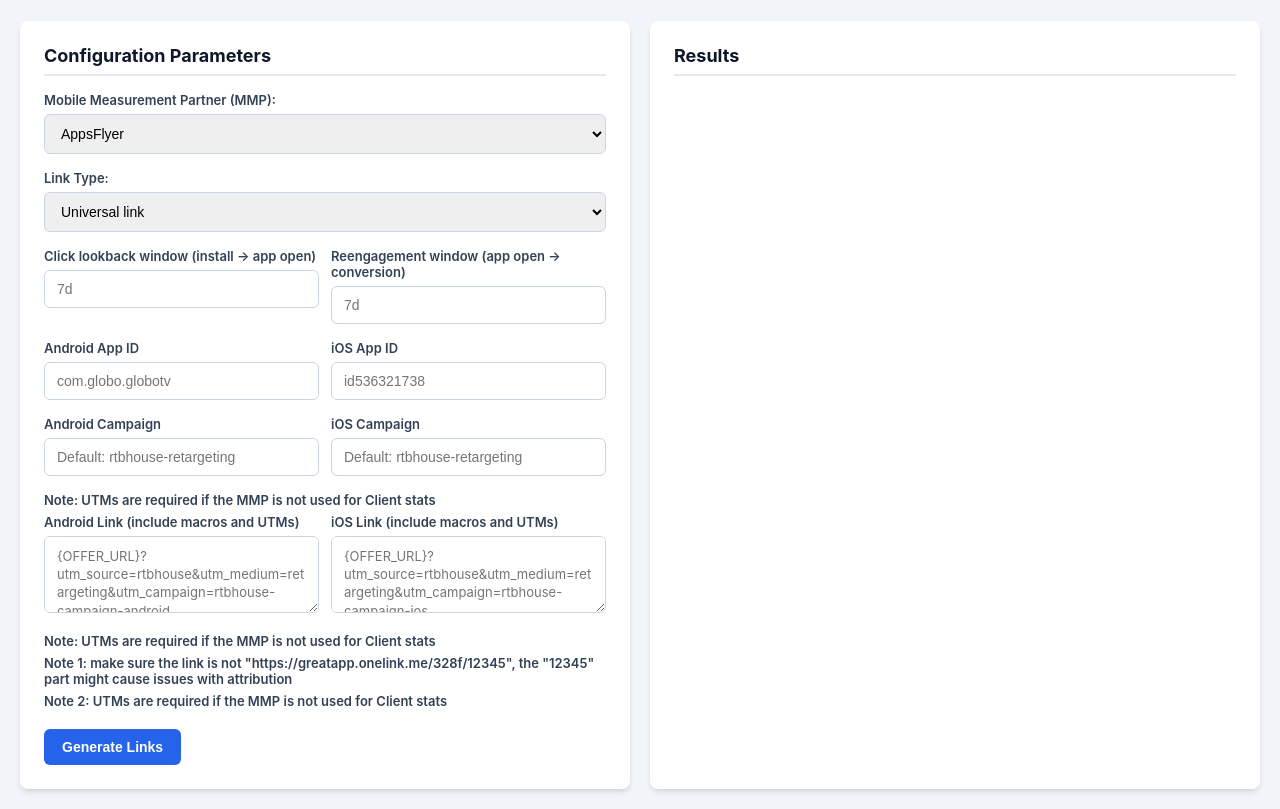
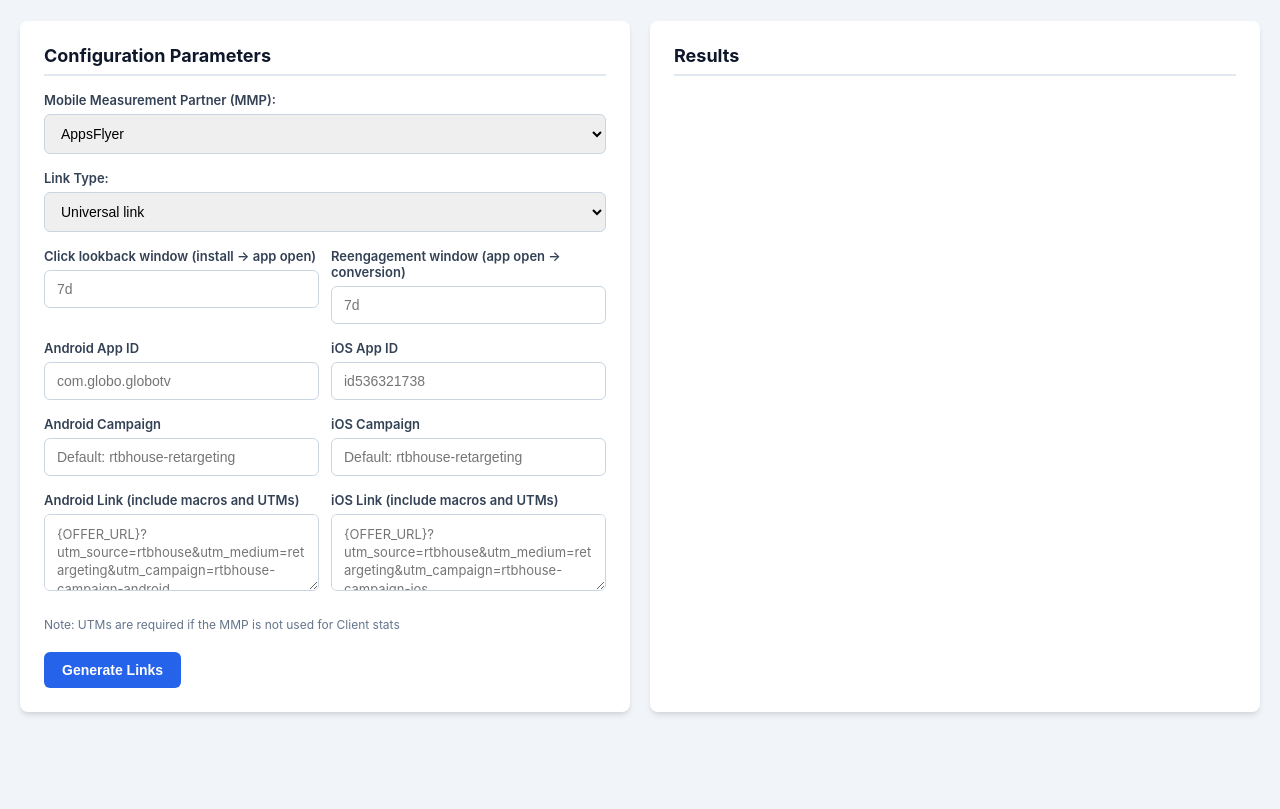
Before and after one commit to mariporto13/inapp-link-builder, a plain HTML site: page index.html in a window 1280 px wide. Shown: the part 85-894 px from the top of the page. After the commit the page ends 817 px from the top, so only its background shows below. Drawn offline with Linux system fonts and the light colour scheme.

Commit message:
Update all

```diff
--- a/app.js
+++ b/app.js
@@ -62,7 +62,8 @@
       'mmpADJ',
       'deeplinkSNG',
       'mmpSNG',
-    ].includes(type) ? 'grid' : 'none';
+    ].includes(type) ? 'block' : 'none';
+
     redirectGroup.style.display = [
       'universalAF',
       'mmpAF',
@@ -70,7 +71,8 @@
       'mmpADJ',
       'universalSNG',
       'mmpSNG',
-    ].includes(type) ? 'grid' : 'none';
+    ].includes(type) ? 'block' : 'none';
+
     onelinkGroup.style.display = ['oneLinkAF'].includes(type) ? 'block' : 'none';
   }
 
@@ -138,11 +140,11 @@
       case 'deeplinkAF':
         resultsContainer.appendChild(createResultBlock(
           'Android:',
-          `https://app.appsflyer.com/${androidId}?pid=rtbhouse_int&c=${androidC}&af_click_lookback={IMPRESSION_HASH}-{TIMESTAMP}-{CAMPAIGN_HASH}&af_reengagement_window=FALSE&is_retargeting=true&advertising_id={ANDROID_ADVERTISING_ID}&clickid={SSP_ADVERTISER_ENCRYPTED}&af_siteid={CLIENT_IP_ADDRESS}&af_dp=${androidDp}&af_force_deeplink=true`
+          `https://app.appsflyer.com/${androidId}?pid=rtbhouse_int&c=${androidC}&af_click_lookback=${clWindow}&af_reengagement_window=${reWindow}&is_retargeting=true&advertising_id={ANDROID_ADVERTISING_ID}&clickid={IMPRESSION_HASH}-{TIMESTAMP}-{CAMPAIGN_HASH}&af_siteid={SSP_ADVERTISER_ENCRYPTED}&af_dp=${androidDp}&af_force_deeplink=true&rtbhc={RTBHC}`
         ));
         resultsContainer.appendChild(createResultBlock(
           'iOS:',
-          `https://app.appsflyer.com/${iosId}?pid=rtbhouse_int&c=${iosC}&af_click_lookback={IMPRESSION_HASH}-{TIMESTAMP}-{CAMPAIGN_HASH}&af_reengagement_window=FALSE&is_retargeting=true&idfa={IOS_IDFA}&clickid={SSP_ADVERTISER_ENCRYPTED}&af_siteid={CLIENT_IP_ADDRESS}&af_dp=${iosDp}&af_force_deeplink=true`
+          `https://app.appsflyer.com/${iosId}?pid=rtbhouse_int&c=${iosC}&af_click_lookback=${clWindow}&af_reengagement_window=${reWindow}&is_retargeting=true&idfa={IOS_IDFA}&clickid={IMPRESSION_HASH}-{TIMESTAMP}-{CAMPAIGN_HASH}&af_siteid={SSP_ADVERTISER_ENCRYPTED}&af_dp=${iosDp}&af_force_deeplink=true&rtbhc={RTBHC}`
         ));
         break;
 
--- a/index.html
+++ b/index.html
@@ -72,8 +72,8 @@
           </div>
 
           <!-- Deep Link Inputs -->
-          <div>
-            <div class="form-row field-group" id="deeplinkGroup">
+          <div class="field-group" id="deeplinkGroup">
+            <div class="form-row">
               <div class="form-group">
                 <label for="androidDp">Android Deep Link (include macros and UTMs)</label>
                 <textarea id="androidDp" rows="3"
@@ -84,12 +84,12 @@
                 <textarea id="iosDp" rows="3" placeholder="greatapp://path/to/product/id/{OFFER_IDENTIFIER}"></textarea>
               </div>
             </div>
-            <label>Note: UTMs are required if the MMP is not used for Client stats</label>
+            <label class="note-label">Note: UTMs are required if the MMP is not used for Client stats</label>
           </div>
 
           <!-- Redirect Inputs -->
-          <div>
-            <div class="form-row field-group" id="redirectGroup">
+          <div class="field-group" id="redirectGroup">
+            <div class="form-row">
               <div class="form-group">
                 <label for="androidRedirect">Android Link (include macros and UTMs)</label>
                 <textarea id="androidRedirect" rows="3"
@@ -101,26 +101,24 @@
                   placeholder="{OFFER_URL}?utm_source=rtbhouse&utm_medium=retargeting&utm_campaign=rtbhouse-campaign-ios"></textarea>
               </div>
             </div>
-            <label>Note: UTMs are required if the MMP is not used for Client stats</label>
+            <label class="note-label">Note: UTMs are required if the MMP is not used for Client stats</label>
           </div>
 
           <!-- OneLink Input -->
-
-          <div>
-            <div class="form-group field-group" id="onelinkGroup">
+          <div class="field-group" id="onelinkGroup">
+            <div class="form-row">
               <div class="form-group">
                 <label for="androidOnelink">Android OneLink (include macros and UTMs*)</label>
-                <textarea id="onelinkDomain" rows="3" placeholder="https://greatapp.onelink.me/328f"></textarea>
+                <textarea id="androidOnelink" rows="3" placeholder="https://greatapp.onelink.me/328f"></textarea>
               </div>
               <div class="form-group">
                 <label for="iosOnelink">iOS OneLink (include macros and UTMs*)</label>
-                <textarea id="onelinkDomain" rows="3" placeholder="https://greatapp.onelink.me/328f"></textarea>
+                <textarea id="iosOnelink" rows="3" placeholder="https://greatapp.onelink.me/328f"></textarea>
               </div>
             </div>
-            <label>Note 1: make sure the link is not "https://greatapp.onelink.me/328f/12345", the "12345" part
-              might
-              cause issues with attribution</label>
-            <label>Note 2: UTMs are required if the MMP is not used for Client stats</label>
+            <label class="note-label">Note 1: make sure the link is not "https://greatapp.onelink.me/328f/12345", the
+              "12345" part might cause issues with attribution</label>
+            <label class="note-label">Note 2: UTMs are required if the MMP is not used for Client stats</label>
           </div>
 
           <div class="button-group">
--- a/styles.css
+++ b/styles.css
@@ -102,6 +102,15 @@
   color: #334155;
 }
 
+.note-label {
+  font-size: 12px;
+  font-weight: 400;
+  color: #64748b;
+  margin-top: 6px;
+  margin-bottom: 16px;
+  display: block;
+}
+
 input,
 select {
   width: 100%;
```
